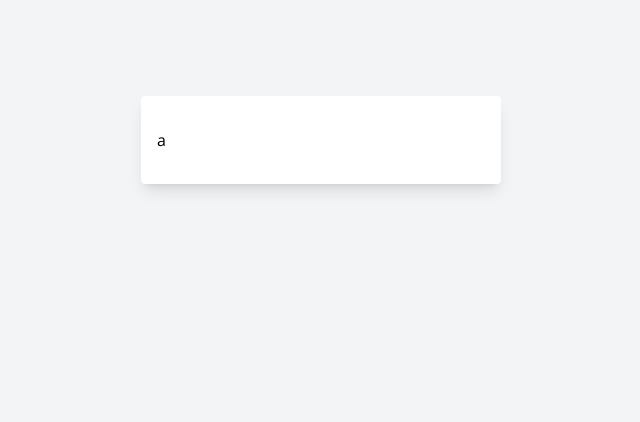
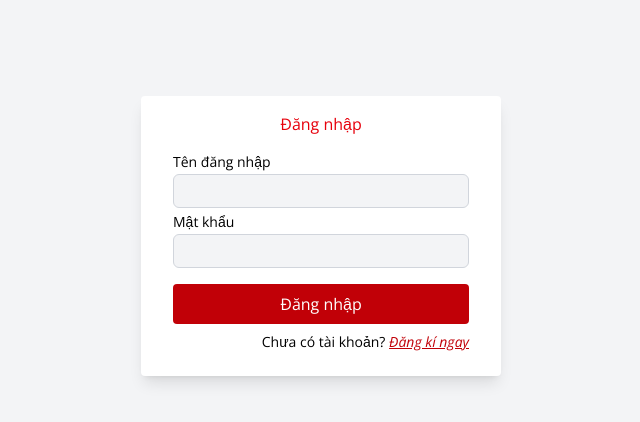
Before and after one commit to duongtran2003/giaohangnhanhFE, a React (Vite) app: page /login in a window 1280 px wide. Shown: the top 422 px of the page, without its empty margins (319-959 px from the left). Built offline with nearby package versions, Linux system fonts and the light colour scheme.

Commit message:
mocked login

```diff
--- a/src/login/Login.jsx
+++ b/src/login/Login.jsx
@@ -1,7 +1,32 @@
+import { Link } from "react-router";
+
 export default function Login() {
-  return <div className="bg-gray-100 w-[100vw] h-[100vh] pt-24">
-    <div className="bg-white w-[360px] min-w-[360px] max-w-[360px] h-fit px-4 py-8 shadow-lg rounded-sm mx-auto">
-      a
+  return (
+    <div className="bg-gray-100 w-[100vw] h-[100vh] pt-24">
+      <div className="bg-white w-[360px] pb-6 min-w-[360px] max-w-[360px] h-fit px-8 shadow-lg rounded-sm mx-auto">
+        <div className="text-center w-full py-4 text-red-600">Đăng nhập</div>
+        <form className="">
+          <div className="flex flex-col gap-0.5">
+            <label className="text-sm">Tên đăng nhập</label>
+            <input
+              type="text"
+              className="bg-gray-100 border border-gray-300 px-2 py-1 rounded-md outline-none hover:border-red-500/40 focus:border-red-500/40 duration-200"
+            />
+          </div>
+          <div className="flex flex-col gap-0.5 mt-1">
+            <label className="text-sm">Mật khẩu</label>
+            <input
+              type="text"
+              className="bg-gray-100 border border-gray-300 px-2 py-1 rounded-md outline-none hover:border-red-500/40 focus:border-red-500/40 duration-200"
+            />
+          </div>
+          <button className="bg-red-700 text-white w-full py-2 mt-4 rounded-sm hover:brightness-95 duration-100 cursor-pointer">Đăng nhập</button>
+        </form>
+        <div className="text-right text-sm mt-2">
+          <span>Chưa có tài khoản? </span>
+          <Link to="/register" className="text-red-700 italic underline">Đăng kí ngay</Link>
+        </div>
+      </div>
     </div>
-  </div>
+  );
 }
```
